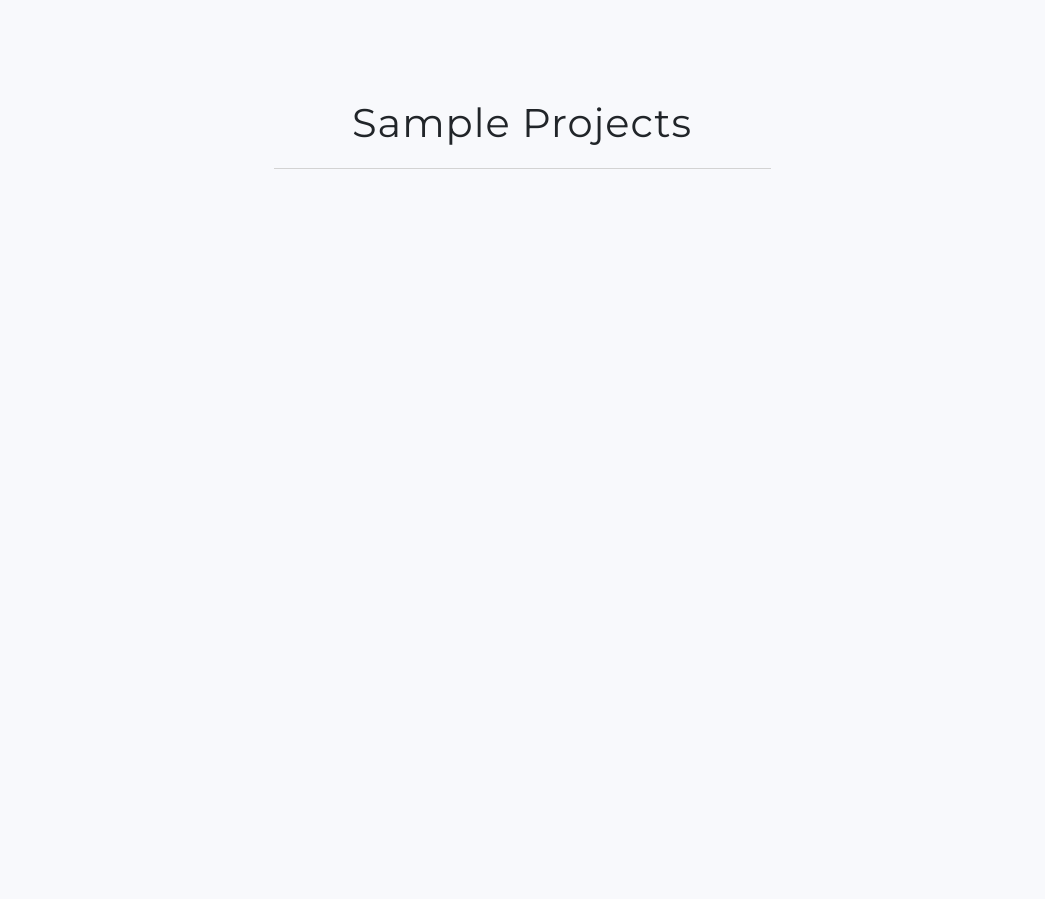
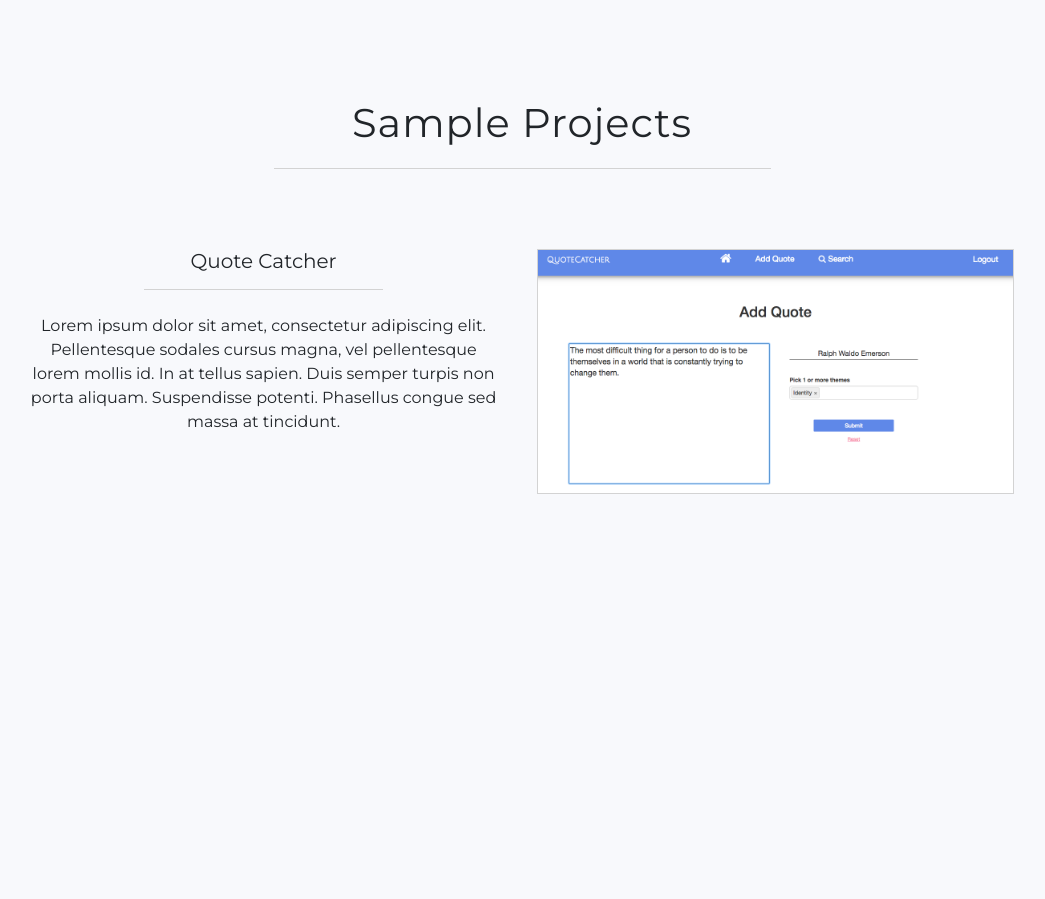
Before and after one commit to meron-yemane/portfolio, a PHP site: page / in a window 1280 px wide. Shown: the part 601-1500 px from the top of the page, without its empty margins (118-1163 px from the left). Run offline with PHP 8.4, Linux system fonts and the light colour scheme; some libraries are stand-ins or nearby versions.

Commit message:
Added first project description and photo

```diff
--- a/public/index.html
+++ b/public/index.html
@@ -54,6 +54,25 @@
       <div class="container">
         <h2 class="project-section-header">Sample Projects</h2>
         <hr class="project-header-hr">
+        <div class="row description-left-photo-right">
+          <div class="half-of-column">
+            <div class="project-description left-description">
+              <h5>Quote Catcher</h5>
+              <hr class="project-name-hr">
+              <p>
+                Lorem ipsum dolor sit amet, consectetur adipiscing elit. Pellentesque sodales cursus magna, vel pellentesque lorem mollis id. In at tellus sapien. Duis semper turpis non porta aliquam. Suspendisse potenti. Phasellus congue sed massa at tincidunt.
+              </p>
+            </div>
+          </div>
+          <div class="half-of-column">
+            <div class="project-photo">
+              <img class="right-photo" src="./images/add-quote-screenshot.png">
+            </div>
+          </div>
+        </div>
+        <div class="row description-right-photo-left">
+
+        </div>
       </div>
     </div>
     <div class="about">
--- a/public/main.css
+++ b/public/main.css
@@ -73,7 +73,7 @@ p {
 }
 
 .container {
-  max-width: 80%;
+  max-width: 80%!important;
 }
 
 .project-section-header {
@@ -84,12 +84,29 @@ p {
 hr {
   border-width: 0;
   border-top: 1px solid lightgrey;
-  margin-bottom: 3.5rem;
+  margin-bottom: 1.5rem;
+  width: 50%;
 }
 
 .project-header-hr {
-  width: 50%;
   margin: 1.3rem auto;
+}
+
+.row {
+  margin: 5rem auto;
+}
+
+.half-of-column {
+  width: 48%;
+}
+
+.project-photo img {
+  max-width: 100%;
+  border: 1px solid lightgrey;
+}
+
+.right-photo {
+  margin-left: 35px;
 }
 
 @media only screen and (max-width: 991px) {
```
Also changed, not shown: public/images/add-quote-screenshot.png (added).
